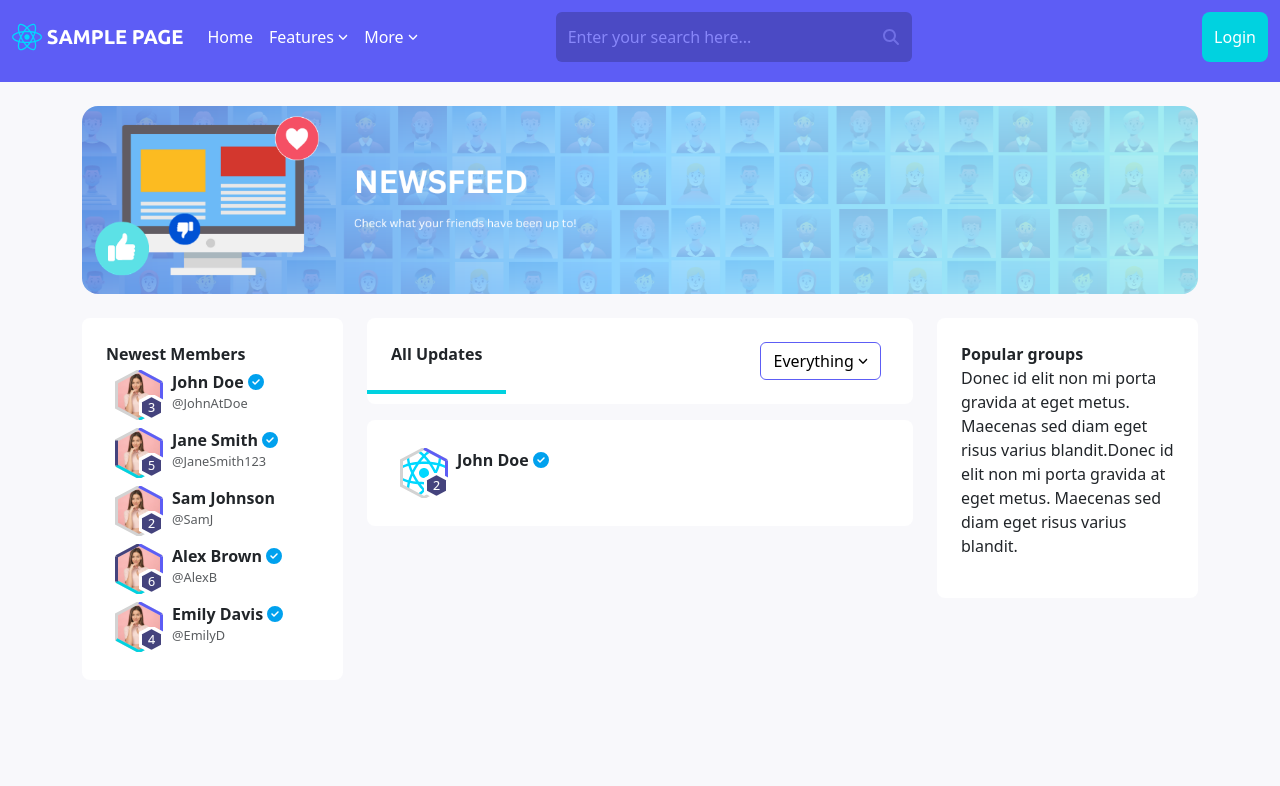
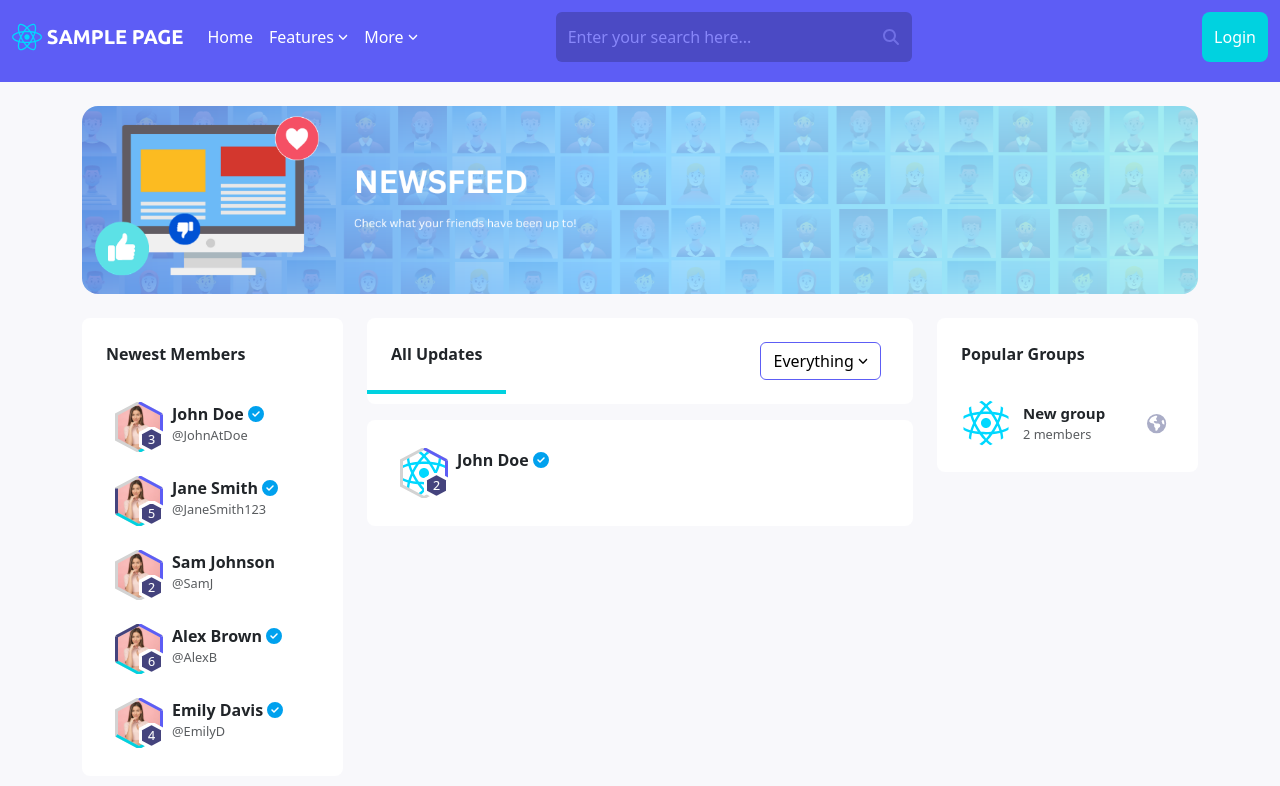
Before and after one commit to RussellTrick/SocialMediaDemo, a React (Vite) app in the folder client/: page / in a window 1280 px wide. Shown: the top 786 px of the page. Built offline with nearby package versions, Linux system fonts and the light colour scheme.

Commit message:
Created GroupCard

```diff
--- /dev/null
+++ b/client/src/components/groupcard/GroupCard.module.scss
@@ -0,0 +1,11 @@
+.hexSvg {
+  width: 50px;
+  margin-right: 0.5em;
+}
+.hex {
+  fill-opacity: 1;
+  transition: fill-opacity 0.8s;
+}
+svg:hover .hex {
+  fill-opacity: 0.6;
+}
--- /dev/null
+++ b/client/src/components/groupcard/GroupCard.tsx
@@ -0,0 +1,65 @@
+import styles from "./GroupCard.module.scss";
+import { FontAwesomeIcon } from "@fortawesome/react-fontawesome";
+import { faEarthAmericas, faLock } from "@fortawesome/free-solid-svg-icons";
+
+type GroupCardProps = {
+  name: string;
+  imageUrl: string;
+  priv?: boolean;
+  memberCount: number;
+};
+
+const GroupCard = ({ name, imageUrl, priv, memberCount }: GroupCardProps) => {
+  const uniqueId = `img-${Math.random().toString(36).slice(2, 11)}`;
+  return (
+    <div className="row">
+      <div className="col">
+        <div className="d-flex gap-1 justify-content-start align-items-center">
+          <svg
+            viewBox="0 0 100 100"
+            version="1.1"
+            xmlns="http://www.w3.org/2000/svg"
+            className={styles.hexSvg}
+          >
+            <defs>
+              <pattern
+                id={uniqueId}
+                patternUnits="userSpaceOnUse"
+                width="100"
+                height="100"
+              >
+                <image xlinkHref={imageUrl} x="-25" width="150" height="100" />
+              </pattern>
+            </defs>
+            <polygon
+              className={styles.hex}
+              points="50 1 95 25 95 75 50 99 5 75 5 25"
+              fill={`url(#${uniqueId})`}
+            />
+          </svg>
+          <div className="d-flex flex-column">
+            <strong style={{ fontSize: "15px" }}>{name}</strong>
+            <span className="small text-muted">{memberCount} members</span>
+          </div>
+        </div>
+      </div>
+      <div className="col-3 d-none d-xl-flex justify-content-center align-items-center">
+        {priv ? (
+          <FontAwesomeIcon
+            color="#aaadc7"
+            icon={faLock}
+            style={{ fontSize: "1.2em" }}
+          />
+        ) : (
+          <FontAwesomeIcon
+            color="#aaadc7"
+            icon={faEarthAmericas}
+            style={{ fontSize: "1.2em" }}
+          />
+        )}
+      </div>
+    </div>
+  );
+};
+
+export default GroupCard;
--- a/client/src/components/usercard/UserCard.tsx
+++ b/client/src/components/usercard/UserCard.tsx
@@ -25,7 +25,7 @@ const UserCard = ({
   if (!error) {
     const generateLines = (level: number) => {
       const lines = [];
-
+      //Loop through each line and generate them based on the level prop
       for (let i = 1; i <= level; i++) {
         let x1, y1, x2, y2, strokeColor;
 
@@ -92,7 +92,8 @@ const UserCard = ({
       return lines;
     };
 
-    // Add a unique ID for each user card. This is needed because multiple UserCards are on screen at once and therefore the pattern potentially references the wrong card
+    /* Add a unique ID for each user card. This is needed because multiple UserCards are on screen at once and therefore the pattern potentially references the wrong card.
+    It's possible to use a library for this such as UUID but I decided to use this method instead.*/
     const uniqueId = `img-${Math.random().toString(36).slice(2, 11)}`;
     return (
       <div className="d-flex py-1">
--- a/client/src/pages/Home.tsx
+++ b/client/src/pages/Home.tsx
@@ -7,6 +7,7 @@ import LeftNavbar from "../components/navbar/LeftNavbar.tsx";
 import HeaderImg from "../assets/img/header.png";
 import UserData from "../data/UserDummyData.json";
 import Logo from "../assets/img/react.svg";
+import GroupCard from "../components/groupcard/GroupCard.tsx";
 
 const Home = () => {
   // Sort users by createdDateTime in descending order
@@ -17,6 +18,10 @@ const Home = () => {
   );
   // Take the first 5 users
   const latestUsers = sortedUsers.slice(0, 5);
+
+  // Sort groups by memberCount in descending order
+
+  // Take the first 5 groups
 
   return (
     <>
@@ -31,8 +36,8 @@ const Home = () => {
         </header>
         <div className="row">
           <div className="col d-none d-lg-block">
-            <div className=" bg-white rounded-3 p-4 ">
-              <strong>Newest Members</strong>
+            <div className="bg-white rounded-3 p-4 d-flex flex-column gap-3">
+              <strong className="mb-3">Newest Members</strong>
               {latestUsers.map((user, index) => (
                 <UserCard
                   key={index}
@@ -79,14 +84,9 @@ const Home = () => {
             </div>
           </div>
           <div className="col d-none d-lg-block">
-            <div className="bg-white rounded-3 p-4">
-              <strong>Popular groups</strong>
-              <p>
-                Donec id elit non mi porta gravida at eget metus. Maecenas sed
-                diam eget risus varius blandit.Donec id elit non mi porta
-                gravida at eget metus. Maecenas sed diam eget risus varius
-                blandit.
-              </p>
+            <div className="bg-white rounded-3 p-4 d-flex flex-column gap-3">
+              <strong className="mb-3">Popular Groups</strong>
+              <GroupCard name={"New group"} memberCount={2} imageUrl={Logo} />
             </div>
           </div>
         </div>
--- a/client/src/styles/App.scss
+++ b/client/src/styles/App.scss
@@ -19,6 +19,7 @@
 .border-tertiary {
   border-color: $tertiary !important;
 }
+
 .input-group input {
   color: white !important;
 }
```
